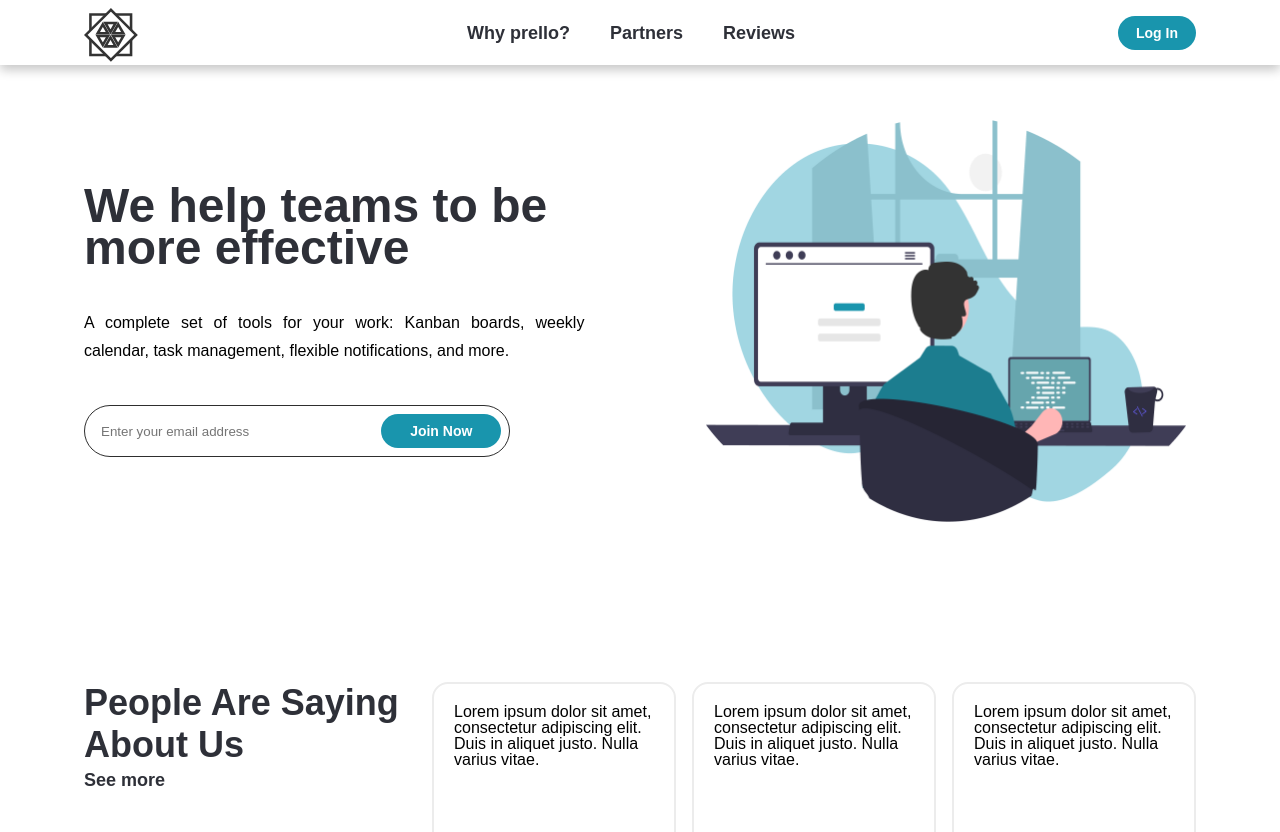
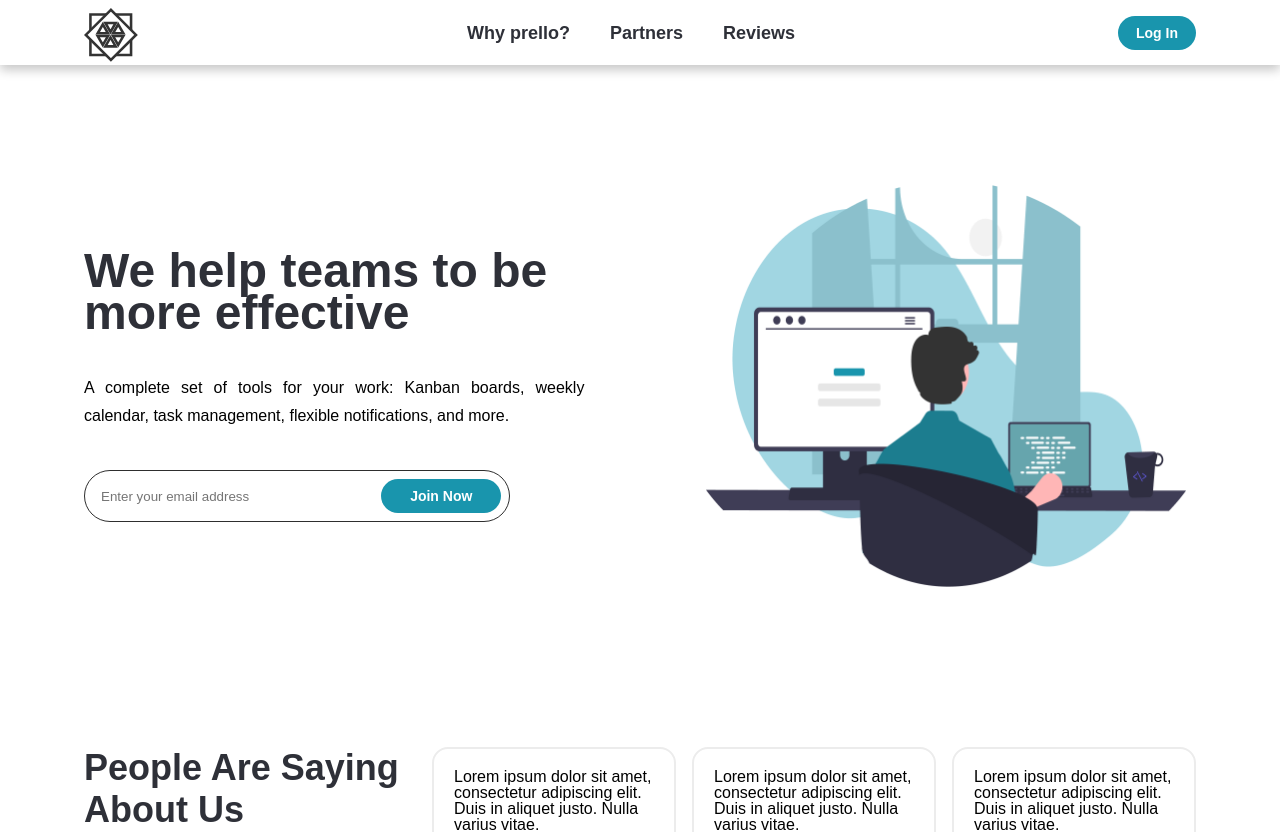
Before and after one commit to grage03/prello, a React (Create React App) app: page / in a window 1280 px wide. Shown: the top 832 px of the page. Built offline with nearby package versions, Linux system fonts and the light colour scheme; a web font is replaced by a local one.

Commit message:
fix(public): fix public help-block

```diff
--- a/src/public/layouts/Main/components/PublicHelp/style/styles.sass
+++ b/src/public/layouts/Main/components/PublicHelp/style/styles.sass
@@ -3,7 +3,7 @@
 .help-teams
   @include flex-justify-between
   align-items: center
-  padding: 120px 0
+  padding: 185px 0 120px
 
   @media screen and (max-width: $md-max-width)
     flex-direction: column
```
